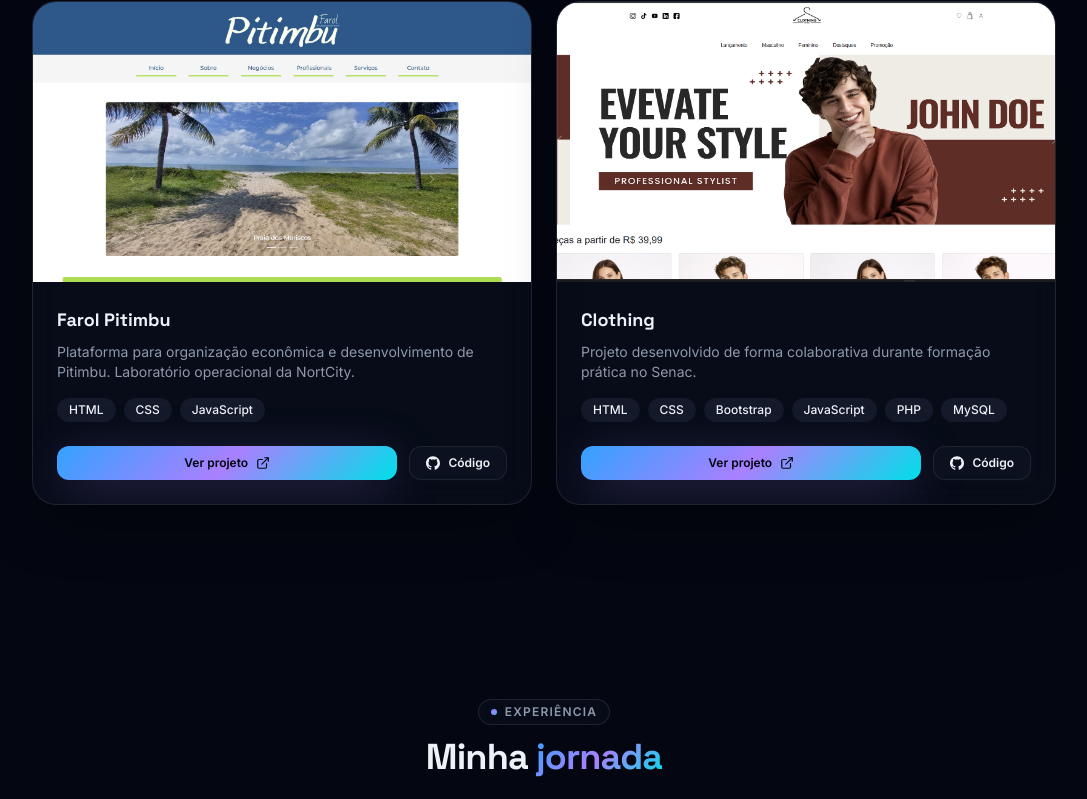
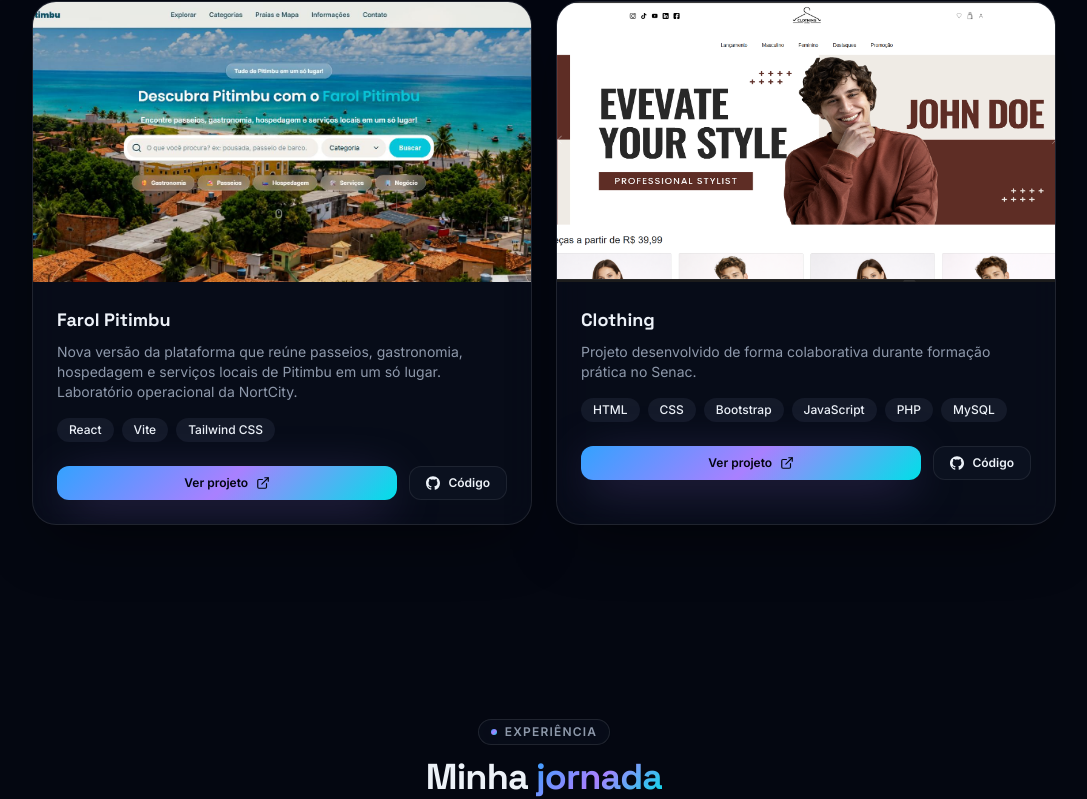
Before and after one commit to Carlosmveloso/portfolio, a React (Vite) app: page / in a window 1280 px wide. Shown: the part 2303-3102 px from the top of the page, without its empty margins (96-1183 px from the left). Built offline with nearby package versions, Linux system fonts and the light colour scheme; no server answers.

Commit message:
trocando projeto

```diff
--- a/src/data/projects.js
+++ b/src/data/projects.js
@@ -1,13 +1,13 @@
-import farolPitimbu from "../assets/images/farol-pitimbu.png";
+import farolPitimbu from "../assets/images/farol-pitimbu.jpg";
 import clothing from "../assets/images/clothing.png";
 
 export const projects = [
   {
     id: "farol-pitimbu",
     image: farolPitimbu,
-    technologies: ["HTML", "CSS", "JavaScript"],
+    technologies: ["React", "Vite", "Tailwind CSS"],
     linkUrl: "https://farolpitimbu.com.br/",
-    githubUrl: "https://github.com/Carlosmveloso/FarolPitimbu2.1",
+    githubUrl: "https://github.com/Carlosmveloso/nortcity",
   },
   {
     id: "clothing",
--- a/src/data/translations.js
+++ b/src/data/translations.js
@@ -58,7 +58,7 @@ export const translations = {
         "farol-pitimbu": {
           title: "Farol Pitimbu",
           description:
-            "Plataforma para organização econômica e desenvolvimento de Pitimbu. Laboratório operacional da NortCity.",
+            "Nova versão da plataforma que reúne passeios, gastronomia, hospedagem e serviços locais de Pitimbu em um só lugar. Laboratório operacional da NortCity.",
         },
         clothing: {
           title: "Clothing",
@@ -223,7 +223,8 @@ export const translations = {
       items: {
         "farol-pitimbu": {
           title: "Farol Pitimbu",
-          description: "Project to improve Pitimbu's sales ecosystem",
+          description:
+            "New version of the platform that brings together tours, food, lodging and local services in Pitimbu in one place. NortCity's operational lab.",
         },
         clothing: {
           title: "Clothing",
```
Also changed, not shown: src/assets/images/farol-pitimbu.jpg (added), src/assets/images/farol-pitimbu.png (deleted).
